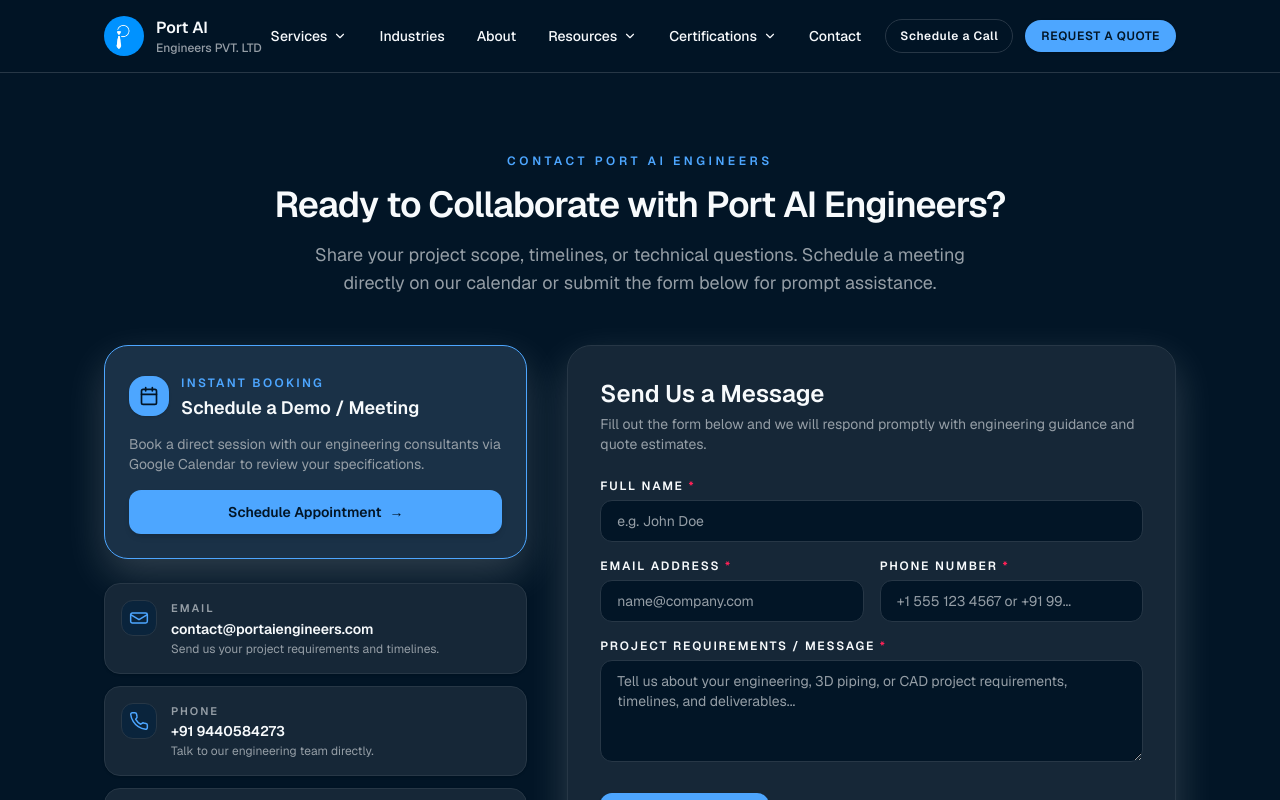
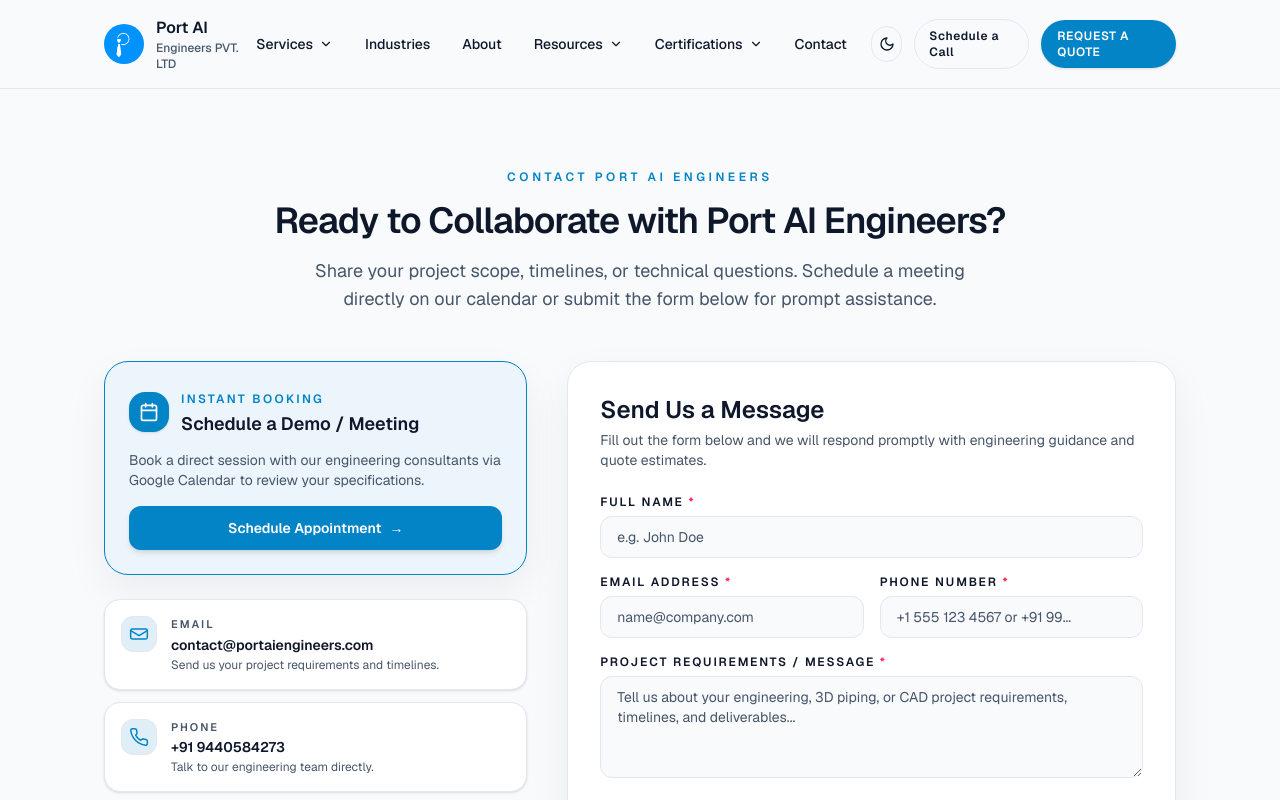
Before and after one commit to RamojiSai/portaiengineers, a Next.js app: page /contact in a window 1280 px wide. Shown: the top 800 px of the page. Built offline with nearby package versions, Linux system fonts and the light colour scheme.

Commit message:
UI: add light-first theme foundation

```diff
--- a/src/app/layout.tsx
+++ b/src/app/layout.tsx
@@ -53,8 +53,16 @@
   return (
     <html
       lang="en"
+      suppressHydrationWarning
       className={`${geistSans.variable} ${geistMono.variable} h-full antialiased`}
     >
+      <head>
+        <script
+          dangerouslySetInnerHTML={{
+            __html: `(function(){try{var t=localStorage.getItem('theme');if(t==='dark'){document.documentElement.classList.add('dark');}else{document.documentElement.classList.remove('dark');}}catch(e){}})();`,
+          }}
+        />
+      </head>
       <body className="min-h-full flex flex-col">
         <Script
           src="https://www.googletagmanager.com/gtag/js?id=G-EC4J1LSR38"
--- a/src/components/layout/Header.tsx
+++ b/src/components/layout/Header.tsx
@@ -63,7 +63,43 @@
   const [isOpen, setIsOpen] = useState(false);
   const [activeMobileMenu, setActiveMobileMenu] = useState<string | null>(null);
   const [activeSection, setActiveSection] = useState<string | null>(null);
+  const [isDark, setIsDark] = useState(false);
   const pathname = usePathname();
+
+  useEffect(() => {
+    try {
+      const stored = localStorage.getItem("theme");
+      if (stored === "dark") {
+        setIsDark(true);
+      } else if (stored === "light") {
+        setIsDark(false);
+      } else {
+        setIsDark(document.documentElement.classList.contains("dark"));
+      }
+    } catch {
+      setIsDark(document.documentElement.classList.contains("dark"));
+    }
+  }, []);
+
+  const toggleTheme = () => {
+    const nextDark = !isDark;
+    setIsDark(nextDark);
+    try {
+      if (nextDark) {
+        document.documentElement.classList.add("dark");
+        localStorage.setItem("theme", "dark");
+      } else {
+        document.documentElement.classList.remove("dark");
+        localStorage.setItem("theme", "light");
+      }
+    } catch {
+      if (nextDark) {
+        document.documentElement.classList.add("dark");
+      } else {
+        document.documentElement.classList.remove("dark");
+      }
+    }
+  };
 
   const toggleMenu = () => {
     setIsOpen((prev) => !prev);
@@ -233,6 +269,48 @@
             })}
           </nav>
           <div className="flex items-center gap-3">
+            <button
+              type="button"
+              onClick={toggleTheme}
+              aria-label={isDark ? "Switch to light theme" : "Switch to dark theme"}
+              className="inline-flex h-9 w-9 items-center justify-center rounded-full border border-[var(--color-border)] text-[var(--color-text)] transition-colors duration-200 hover:border-[var(--color-primary)] hover:text-[var(--color-primary)] focus-visible:outline-none focus-visible:ring-2 focus-visible:ring-[var(--color-primary)]"
+            >
+              {isDark ? (
+                <svg
+                  className="h-4 w-4"
+                  viewBox="0 0 24 24"
+                  fill="none"
+                  stroke="currentColor"
+                  strokeWidth="2"
+                  strokeLinecap="round"
+                  strokeLinejoin="round"
+                  aria-hidden="true"
+                >
+                  <circle cx="12" cy="12" r="4" />
+                  <path d="M12 2v2" />
+                  <path d="M12 20v2" />
+                  <path d="m4.93 4.93 1.41 1.41" />
+                  <path d="m17.66 17.66 1.41 1.41" />
+                  <path d="M2 12h2" />
+                  <path d="M20 12h2" />
+                  <path d="m6.34 17.66-1.41 1.41" />
+                  <path d="m19.07 4.93-1.41 1.41" />
+                </svg>
+              ) : (
+                <svg
+                  className="h-4 w-4"
+                  viewBox="0 0 24 24"
+                  fill="none"
+                  stroke="currentColor"
+                  strokeWidth="2"
+                  strokeLinecap="round"
+                  strokeLinejoin="round"
+                  aria-hidden="true"
+                >
+                  <path d="M12 3a6 6 0 0 0 9 9 9 9 0 1 1-9-9Z" />
+                </svg>
+              )}
+            </button>
             <a
               href="https://calendar.app.google/4EDU6NFyWQLtrG91A"
               target="_blank"
@@ -250,12 +328,56 @@
           </div>
         </div>
 
+        <div className="flex items-center gap-2 md:hidden">
+          <button
+            type="button"
+            onClick={toggleTheme}
+            aria-label={isDark ? "Switch to light theme" : "Switch to dark theme"}
+            className="inline-flex h-9 w-9 items-center justify-center rounded-full border border-[var(--color-border)] text-[var(--color-text)] transition-colors duration-200 hover:border-[var(--color-primary)] hover:text-[var(--color-primary)] focus-visible:outline-none focus-visible:ring-2 focus-visible:ring-[var(--color-primary)]"
+          >
+            {isDark ? (
+              <svg
+                className="h-4 w-4"
+                viewBox="0 0 24 24"
+                fill="none"
+                stroke="currentColor"
+                strokeWidth="2"
+                strokeLinecap="round"
+                strokeLinejoin="round"
+                aria-hidden="true"
+              >
+                <circle cx="12" cy="12" r="4" />
+                <path d="M12 2v2" />
+                <path d="M12 20v2" />
+                <path d="m4.93 4.93 1.41 1.41" />
+                <path d="m17.66 17.66 1.41 1.41" />
+                <path d="M2 12h2" />
+                <path d="M20 12h2" />
+                <path d="m6.34 17.66-1.41 1.41" />
+                <path d="m19.07 4.93-1.41 1.41" />
+              </svg>
+            ) : (
+              <svg
+                className="h-4 w-4"
+                viewBox="0 0 24 24"
+                fill="none"
+                stroke="currentColor"
+                strokeWidth="2"
+                strokeLinecap="round"
+                strokeLinejoin="round"
+                aria-hidden="true"
+              >
+                <path d="M12 3a6 6 0 0 0 9 9 9 9 0 1 1-9-9Z" />
+              </svg>
+            )}
+          </button>
+
           <button
             type="button"
             aria-label="Toggle menu"
             aria-expanded={isOpen}
             onClick={toggleMenu}
-          className="inline-flex items-center justify-center rounded-full border border-[var(--color-border)] p-2 text-[var(--color-text)] transition-colors duration-300 hover:border-[var(--color-primary)] hover:text-[var(--color-primary)] md:hidden"
+            className="inline-flex items-center justify-center rounded-full border border-[var(--color-border)] p-2 text-[var(--color-text)] transition-colors duration-300 hover:border-[var(--color-primary)] hover:text-[var(--color-primary)]"
           >
             <svg
               className="h-5 w-5"
@@ -281,6 +403,7 @@
               )}
             </svg>
           </button>
+        </div>
       </div>
 
       <div
--- a/src/styles/globals.css
+++ b/src/styles/globals.css
@@ -1,28 +1,56 @@
 @import "tailwindcss";
 @import "./themes.css";
 
+@custom-variant dark (&:where(.dark, .dark *));
+
 :root {
-  /* --background: #0e1b45; */
-  --background: #021526;
-  --foreground: #F7FAFC;
-  --color-primary: #4DA6FF;
-  --color-text: var(--foreground);
-  --color-bg: var(--background);
-  --color-surface: color-mix(in srgb, var(--background) 92%, var(--foreground) 8%);
-  --color-surface-strong: color-mix(in srgb, var(--background) 85%, var(--foreground) 15%);
-  --color-muted: color-mix(in srgb, var(--foreground) 60%, var(--background) 40%);
-  --color-muted-strong: color-mix(in srgb, var(--foreground) 75%, var(--background) 25%);
-  --color-border: color-mix(in srgb, var(--foreground) 15%, var(--background) 85%);
-  --color-border-strong: color-mix(in srgb, var(--foreground) 25%, var(--background) 75%);
-  --color-primary-soft: color-mix(in srgb, var(--color-primary) 14%, var(--background) 86%);
-  --color-primary-glow: color-mix(in srgb, var(--color-primary) 55%, transparent);
-  --color-on-primary: var(--background);
-  --color-hero-overlay: color-mix(in srgb, var(--foreground) 70%, transparent);
-  --color-on-hero: var(--background);
-  --color-card-shadow: color-mix(in srgb, var(--foreground) 18%, transparent);
-  --color-footer-bg: color-mix(in srgb, var(--foreground) 94%, var(--background) 6%);
-  --color-on-footer: var(--background);
-  --color-on-footer-muted: color-mix(in srgb, var(--color-on-footer) 70%, transparent);
+  --background: #F8FAFC;
+  --foreground: #0F172A;
+  --color-bg: #F8FAFC;
+  --color-surface: #FFFFFF;
+  --color-surface-strong: #F1F5F9;
+  --color-text: #0F172A;
+  --color-muted: #475569;
+  --color-muted-strong: #334155;
+  --color-border: #E2E8F0;
+  --color-border-strong: #CBD5E1;
+  --color-primary: #0284C7;
+  --color-primary-hover: #0369A1;
+  --color-primary-soft: #F1F5F9;
+  --color-primary-glow: transparent;
+  --color-on-primary: #FFFFFF;
+  --color-accent-technical: #D97706;
+  --color-hero-overlay: rgba(15, 23, 42, 0.55);
+  --color-on-hero: #FFFFFF;
+  --color-card-shadow: rgba(15, 23, 42, 0.06);
+  --color-footer-bg: #0F172A;
+  --color-on-footer: #F8FAFC;
+  --color-on-footer-muted: #94A3B8;
+}
+
+html.dark {
+  --background: #0F172A;
+  --foreground: #F8FAFC;
+  --color-bg: #0F172A;
+  --color-surface: #1E293B;
+  --color-surface-strong: #334155;
+  --color-text: #F8FAFC;
+  --color-muted: #94A3B8;
+  --color-muted-strong: #CBD5E1;
+  --color-border: #334155;
+  --color-border-strong: #475569;
+  --color-primary: #38BDF8;
+  --color-primary-hover: #0284C7;
+  --color-primary-soft: rgba(56, 189, 248, 0.12);
+  --color-primary-glow: transparent;
+  --color-on-primary: #0F172A;
+  --color-accent-technical: #F59E0B;
+  --color-hero-overlay: rgba(15, 23, 42, 0.75);
+  --color-on-hero: #F8FAFC;
+  --color-card-shadow: rgba(0, 0, 0, 0.35);
+  --color-footer-bg: #0B1120;
+  --color-on-footer: #F8FAFC;
+  --color-on-footer-muted: #94A3B8;
 }
 
 @theme inline {
@@ -30,19 +58,6 @@
   --color-foreground: var(--foreground);
   --font-sans: var(--font-geist-sans);
   --font-mono: var(--font-geist-mono);
-}
-
-@media (prefers-color-scheme: dark) {
-  :root {
-    --background: #0a0a0a;
-    --foreground: #ededed;
-    --color-hero-overlay: color-mix(in srgb, var(--background) 70%, transparent);
-    --color-on-hero: var(--foreground);
-    --color-on-primary: var(--foreground);
-    --color-footer-bg: var(--background);
-    --color-on-footer: var(--foreground);
-    --color-on-footer-muted: color-mix(in srgb, var(--color-on-footer) 65%, transparent);
-  }
 }
 
 body {
@@ -91,50 +106,17 @@
   animation: float 3s ease-in-out infinite;
 }
 
-@keyframes hero-gradient-shift {
-  0% {
-    background-position: 0% 50%;
-  }
-  50% {
-    background-position: 100% 50%;
-  }
-  100% {
-    background-position: 0% 50%;
-  }
-}
-
 .hero-gradient-text {
-  background-image: linear-gradient(
-    90deg,
-    #84c7ff 0%,
-    #4da6ff 25%,
-    #2b7bff 50%,
-    #241E92 70%,
-    #72e2ff 85%,
-    #4da6ff 100%
-  );
-  background-size: 240% 240%;
-  color: transparent;
-  animation: hero-gradient-shift 12s ease-in-out infinite;
-  -webkit-background-clip: text;
-  background-clip: text;
+  color: #ffffff;
 }
 
 .hero-subtext {
   color: #ffffff;
-  text-shadow: 0 2px 12px color-mix(in srgb, #0b2034 40%, transparent);
+  text-shadow: 0 2px 12px rgba(11, 32, 52, 0.4);
 }
 
 .hero-cta-gradient {
-  background-image: linear-gradient(
-    90deg,
-    #1f3ee8 0%,
-    #241E92 35%,
-    #2b7bff 65%,
-    #6fd3ff 100%
-  );
-  background-size: 220% 220%;
-  animation: hero-gradient-shift 10s ease-in-out infinite;
+  background-color: var(--color-primary);
 }
 
 @keyframes marquee-scroll {
@@ -166,12 +148,6 @@
   }
 }
 
-@media (prefers-reduced-motion: reduce) {
-  .hero-gradient-text {
-    animation: none;
-  }
-}
-
 #__next-build-watcher,
 #__next-devtools,
 #__next-devtools-indicator,
--- a/src/styles/themes.css
+++ b/src/styles/themes.css
@@ -1,3 +1,7 @@
 :root {
-  color-scheme: light dark;
+  color-scheme: light;
 }
+
+html.dark {
+  color-scheme: dark;
+}
```
Lines whose indentation alone changed are shown as unchanged.
